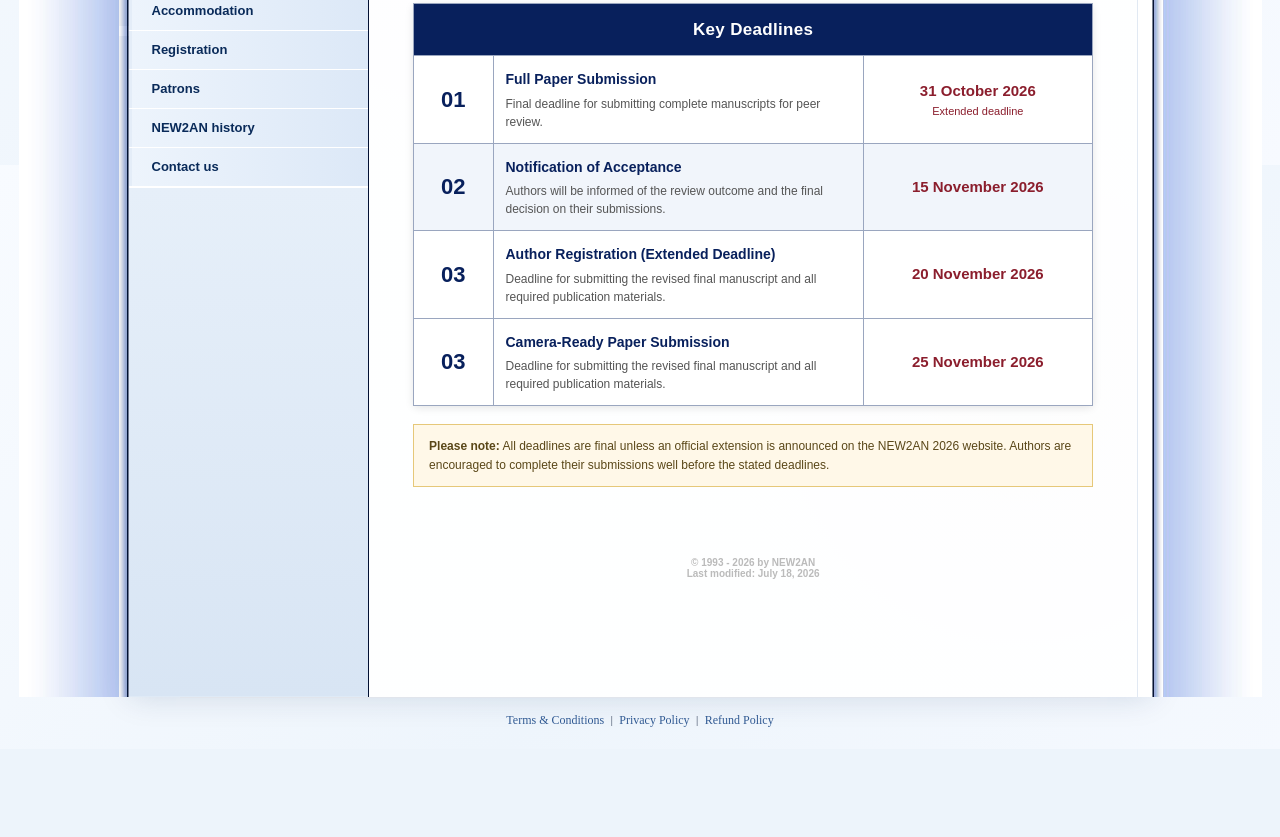
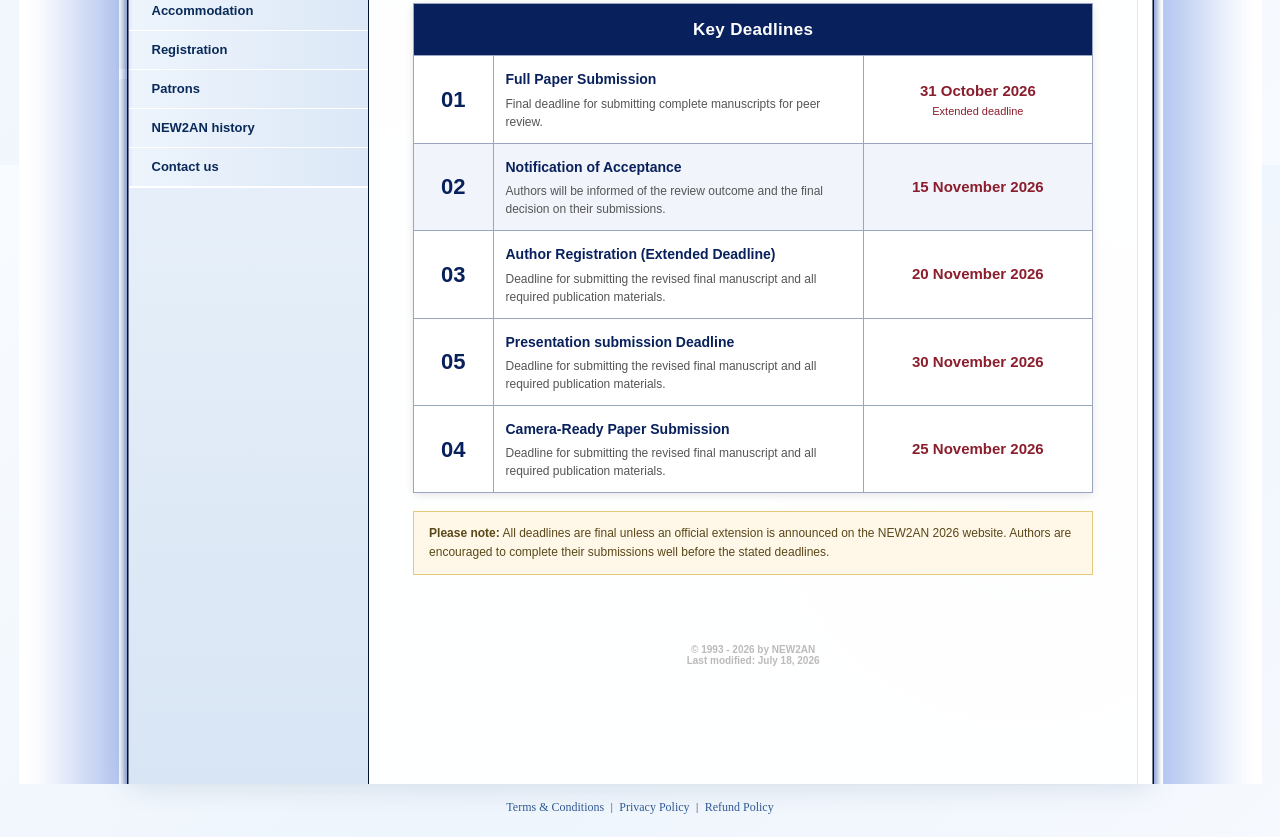
Before and after one commit to pokchik/new2an2026, a plain HTML site: page dates.html in a window 1280 px wide. Shown: the part 635-1472 px from the top of the page. Before the commit the page ends 1384 px from the top, so only its background shows below. Drawn offline with Linux system fonts and the light colour scheme.

Commit message:
Update dates.html

```diff
--- a/dates.html
+++ b/dates.html
@@ -462,7 +462,53 @@
                             font-size:22px;
                             font-weight:bold;
                         ">
-                      03
+                      05
+                    </td>
+
+                    <td style="
+                        border:1px solid #9AA6BF;
+                        padding:12px;
+                    ">
+                      <div style="
+                          color:#08205C;
+                          font-size:14px;
+                          font-weight:bold;
+                          margin-bottom:4px;
+                      ">
+                        Presentation submission Deadline
+                      </div>
+                      <div style="
+                          color:#555555;
+                          font-size:12px;
+                          font-weight:normal;
+                          line-height:1.5;
+                      ">
+                        Deadline for submitting the revised final manuscript
+                        and all required publication materials.
+                      </div>
+                    </td>
+
+                    <td align="center"
+                        style="
+                            border:1px solid #9AA6BF;
+                            padding:12px;
+                            color:#8B1E2D;
+                            font-size:15px;
+                            font-weight:bold;
+                        ">
+                      30 November 2026
+                    </td>
+                  </tr>
+							 <tr style="background:#FFFFFF;">
+                    <td align="center"
+                        style="
+                            border:1px solid #9AA6BF;
+                            padding:12px 8px;
+                            color:#08205C;
+                            font-size:22px;
+                            font-weight:bold;
+                        ">
+                      04
                     </td>
 
                     <td style="
```
